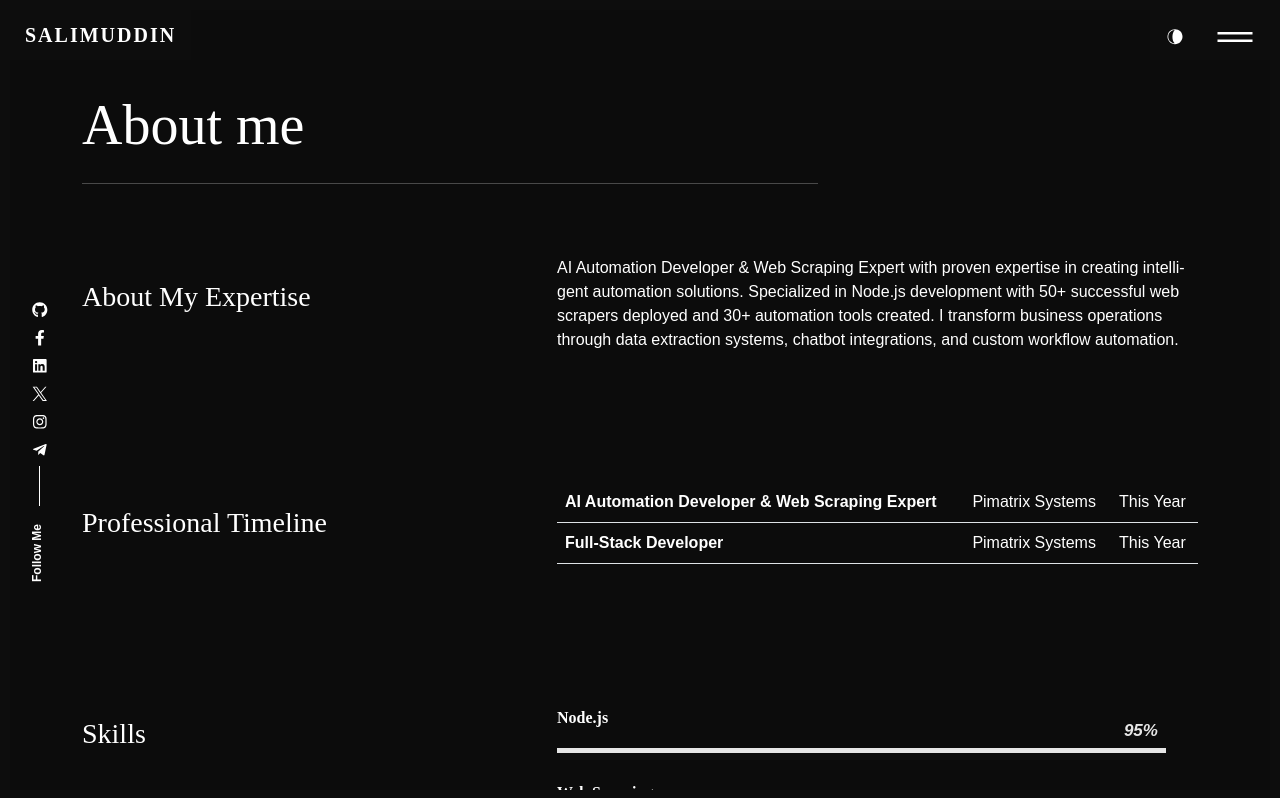
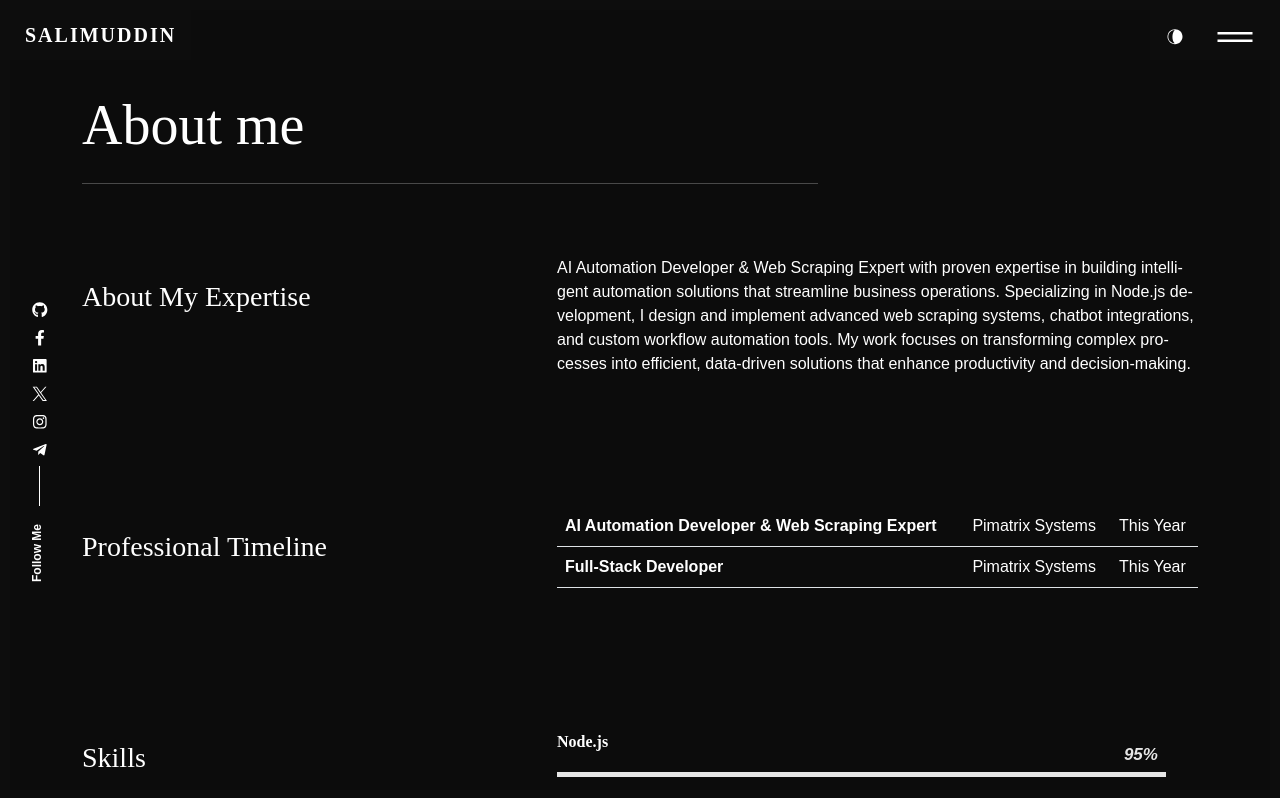
Before and after one commit to salimuddin07/my-portfolio-master, a React (Create React App) app: page /about in a window 1280 px wide. Shown: the top 798 px of the page. Built offline with nearby package versions, Linux system fonts and the light colour scheme; the HTML template or start-up script is replaced by a standard one.

Commit message:
Update about me section: enhance description of expertise and focus on automation solutions

```diff
--- a/src/content_option.js
+++ b/src/content_option.js
@@ -20,7 +20,7 @@ const introdata = {
 
 const dataabout = {
     title: "About My Expertise",
-    aboutme: "AI Automation Developer & Web Scraping Expert with proven expertise in creating intelligent automation solutions. Specialized in Node.js development with 50+ successful web scrapers deployed and 30+ automation tools created. I transform business operations through data extraction systems, chatbot integrations, and custom workflow automation.",
+    aboutme: "AI Automation Developer & Web Scraping Expert with proven expertise in building intelligent automation solutions that streamline business operations. Specializing in Node.js development, I design and implement advanced web scraping systems, chatbot integrations, and custom workflow automation tools. My work focuses on transforming complex processes into efficient, data-driven solutions that enhance productivity and decision-making.",
 };
 
 const worktimeline = [{
```
